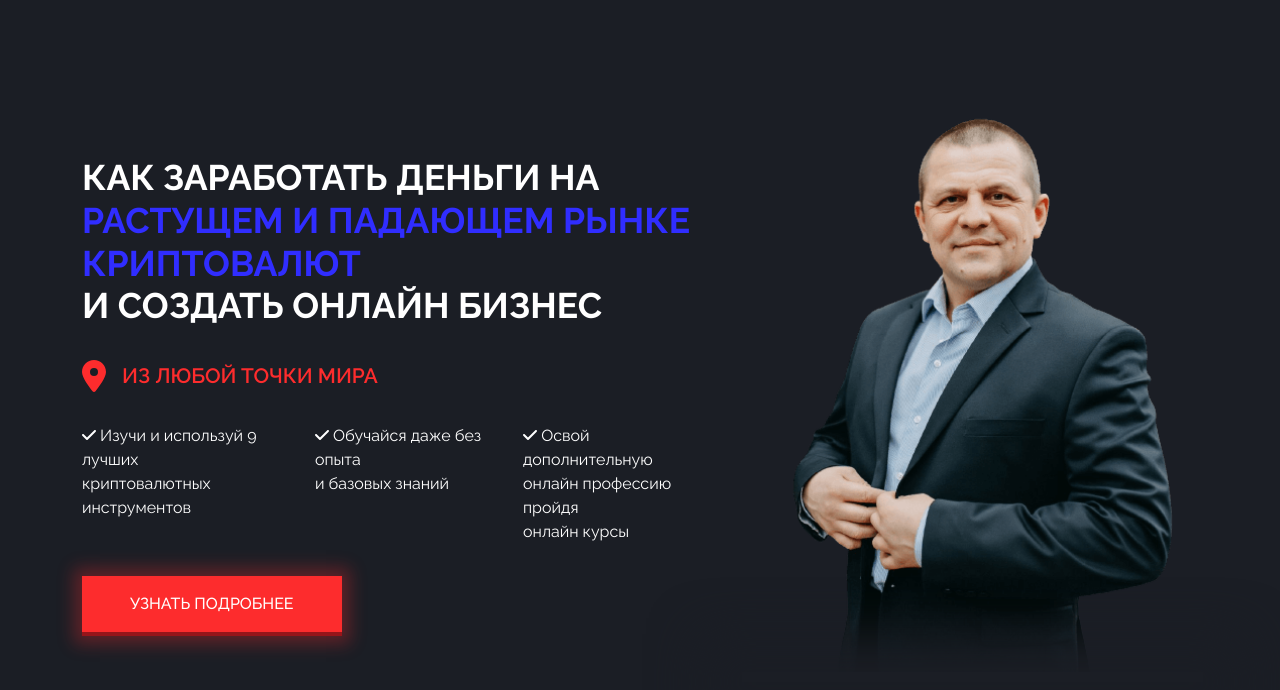
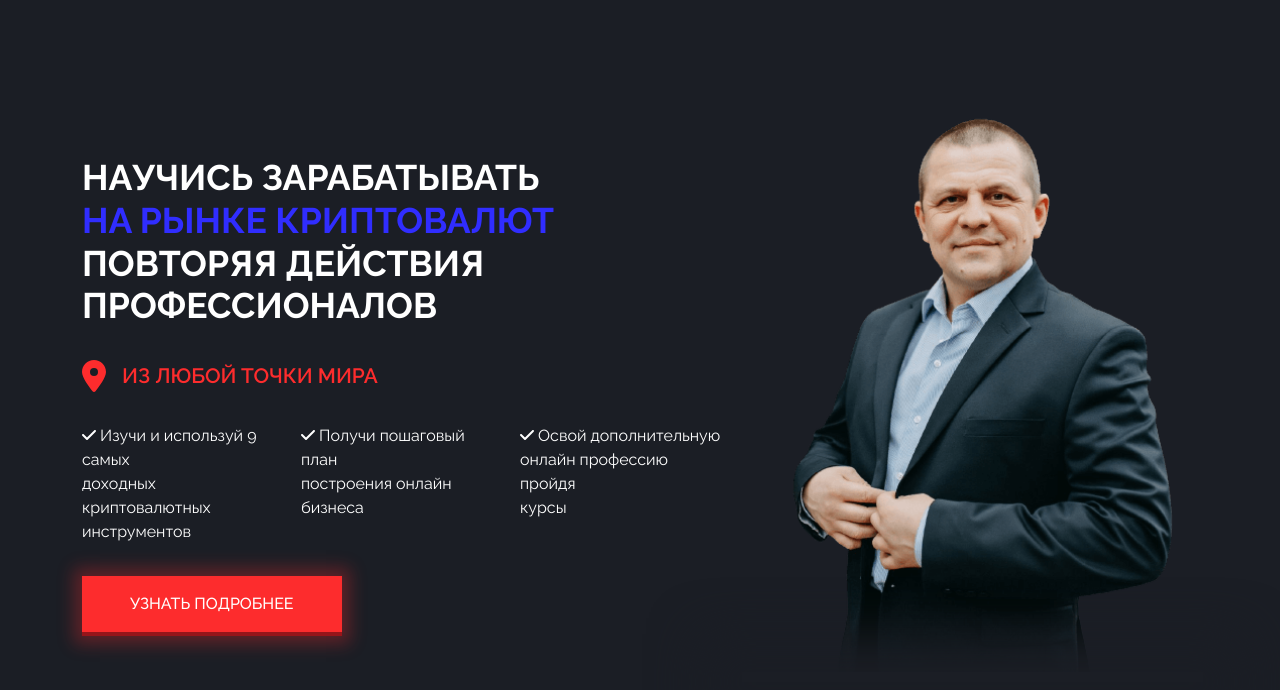
Before and after one commit to Extazykeep/test1, a website built with webpack: page index.html in a window 1280 px wide. Built offline with nearby package versions, Linux system fonts and the light colour scheme.

Commit message:
Add files via upload

```diff
--- a/index.html
+++ b/index.html
@@ -6,7 +6,7 @@
     <link rel="shortcut icon" type="image/x-icon" href="./favicon.ico">
 
     <!-- Primary Meta Tags -->
-    <title>Сайт</title>
+    <title>Криптограмотность</title>
     <meta name="description" content="">
     <link rel="canonical" href="./">
 
@@ -28,9 +28,9 @@
                     <div class="col-md-7">
                         <div class="main-content">
                             <h1 class="main-content__title">
-                                Как заработать деньги на <br>
-                                <span class="secondary-c"> растущем и падающем рынке криптовалют</span> <br>
-                                и создать онлайн бизнес
+                                Научись зарабатывать <br>
+                                <span class="secondary-c"> на рынке криптовалют</span> <br>
+                                повторяя действия профессионалов
                             </h1>
                             <div class="location">
                                 <i class="fas fa-location-dot"></i>
@@ -39,15 +39,15 @@
                             <ul class="main-features-list">
                                 <li>
                                     <i class="fas fa-check"></i>
-                                    <span>Изучи и используй 9 лучших <br>   криптовалютных инструментов</span>
+                                    <span>Изучи и используй 9 самых <br> доходных криптовалютных инструментов</span>
                                 </li>
                                 <li>
                                     <i class="fas fa-check"></i>
-                                    <span>Обучайся даже без опыта <br> и базовых знаний</span>
+                                    <span>Получи пошаговый план <br>построения онлайн бизнеса</span>
                                 </li>
                                 <li>
                                     <i class="fas fa-check"></i>
-                                    <span>Освой дополнительную <br> онлайн профессию пройдя<br> онлайн курсы</span>
+                                    <span>Освой дополнительную <br> онлайн профессию пройдя<br> курсы</span>
                                 </li>
                             </ul>
                             <a href="https://t.me/+ERBhGkb6eahjMTc6" target="_blank" class="main-btn shiny-btn">
--- a/src/styles/_main.scss
+++ b/src/styles/_main.scss
@@ -33,9 +33,10 @@
         .main-features-list {
             list-style-type: none;
             padding-left: 0;
-            display: flex;
+            display: grid;
+            gap: 1em;
+            grid-template-columns: repeat(auto-fit, minmax(180px, 1fr));
             margin: 1em 0;
-            justify-content: space-between;
             li {
                 margin-bottom: 1em;
             }
```
Also changed, not shown: dist/bundle.css.
